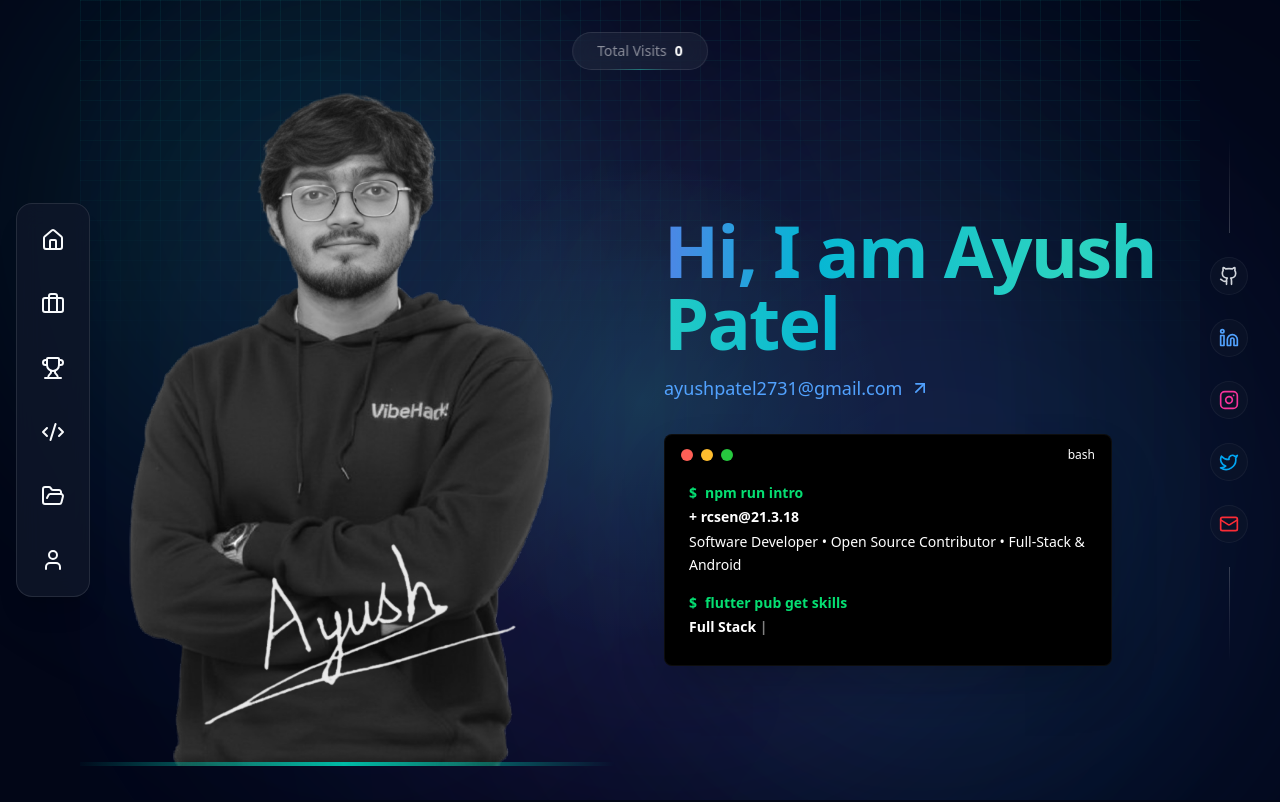
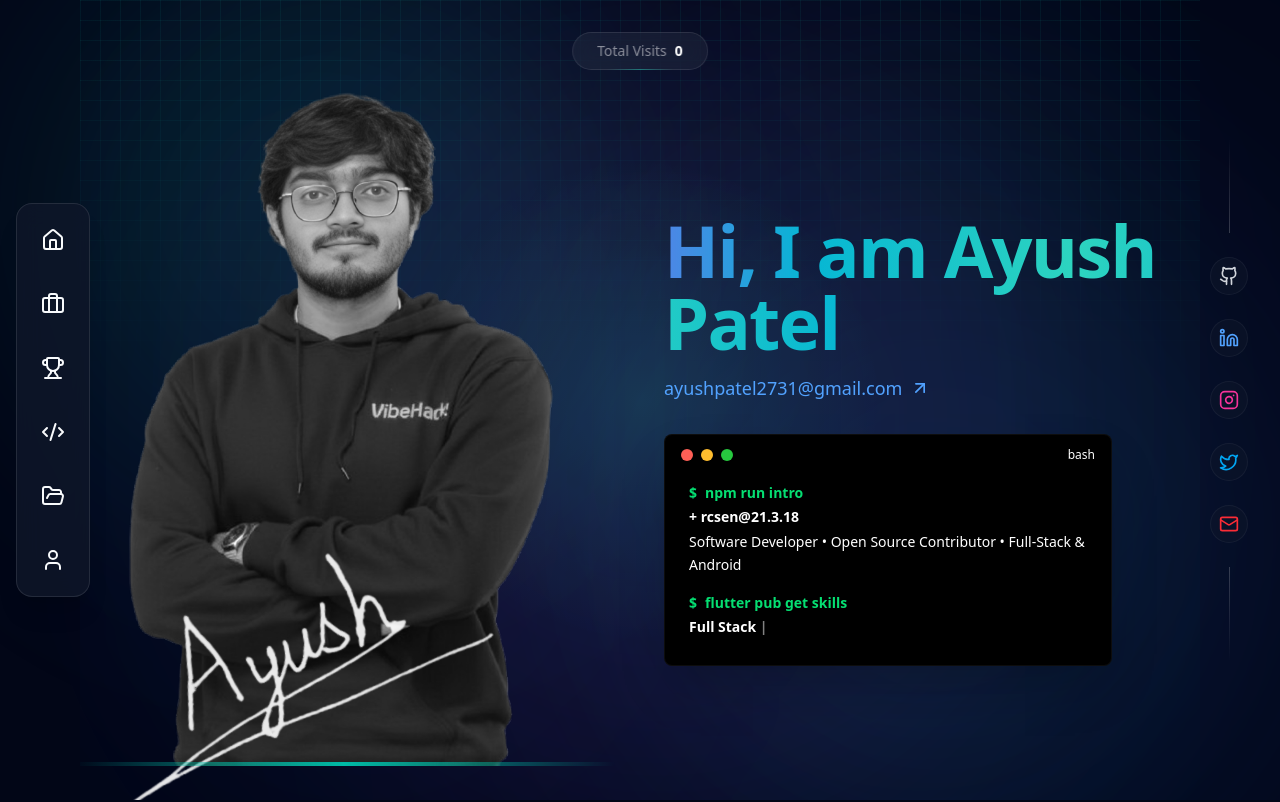
Before and after one commit to Ayush-Patel-56/Portfolio-Profile, a Next.js app: page / in a window 1280 px wide. Shown: the top 802 px of the page. Built offline with nearby package versions, Linux system fonts and the light colour scheme; no server answers.

Commit message:
Perfect signature positioning with diagonal effect

```diff
--- a/components/Hero.tsx
+++ b/components/Hero.tsx
@@ -86,15 +86,18 @@ export default function Hero() {
                                 />
 
 
-                                {/* Signature Overlay */}
-                                <div className="absolute bottom-6 left-6 z-10">
+                                {/* Signature Overlay - Diagonal positioning */}
+                                <div className="absolute -bottom-10 left-0 right-0 z-10 flex justify-start -ml-24">
                                     <Image
                                         src="/signature.png"
                                         alt="Ayush Signature"
-                                        width={500}
-                                        height={350}
+                                        width={700}
+                                        height={450}
                                         className="opacity-90 drop-shadow-[0_2px_8px_rgba(255,255,255,0.3)]"
-                                        style={{ filter: 'brightness(0) invert(1)' }}
+                                        style={{
+                                            filter: 'brightness(0) invert(1)',
+                                            transform: 'rotate(-8deg)'
+                                        }}
                                     />
                                 </div>
                             </div>
```
